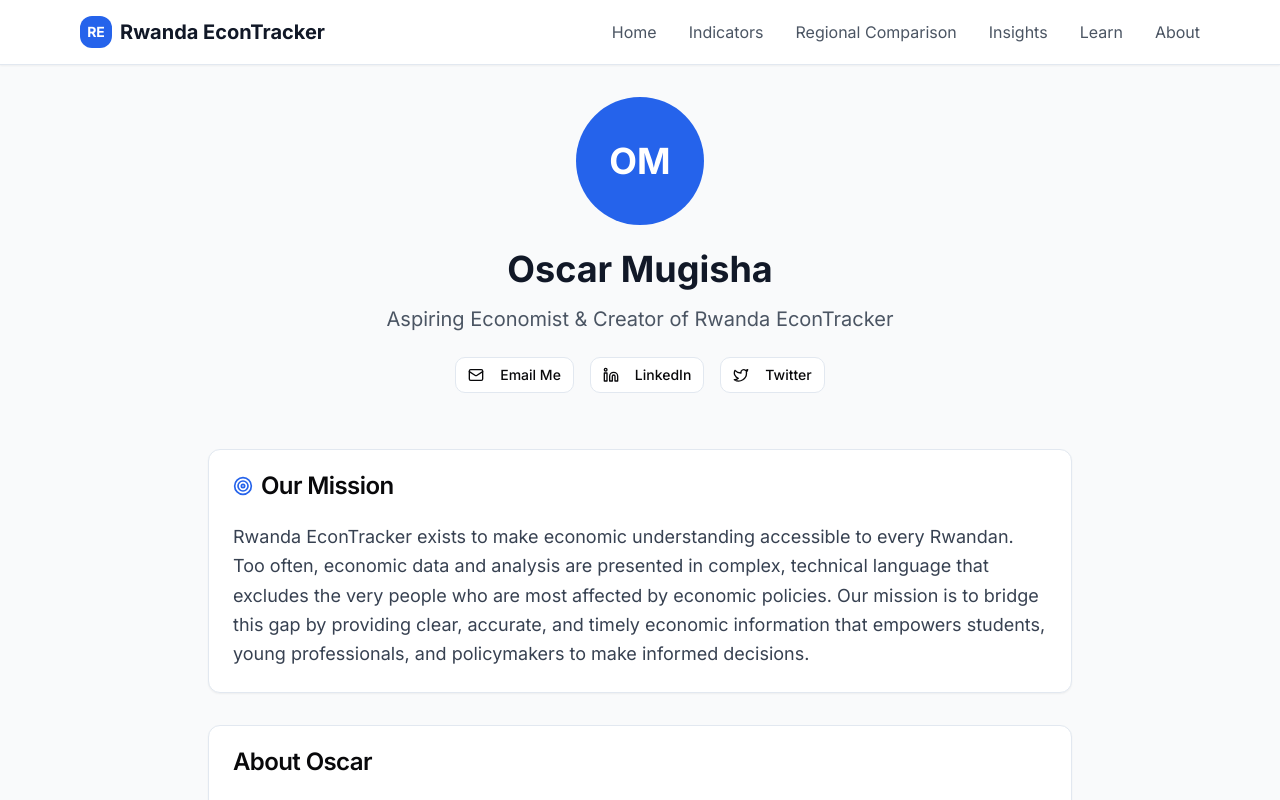
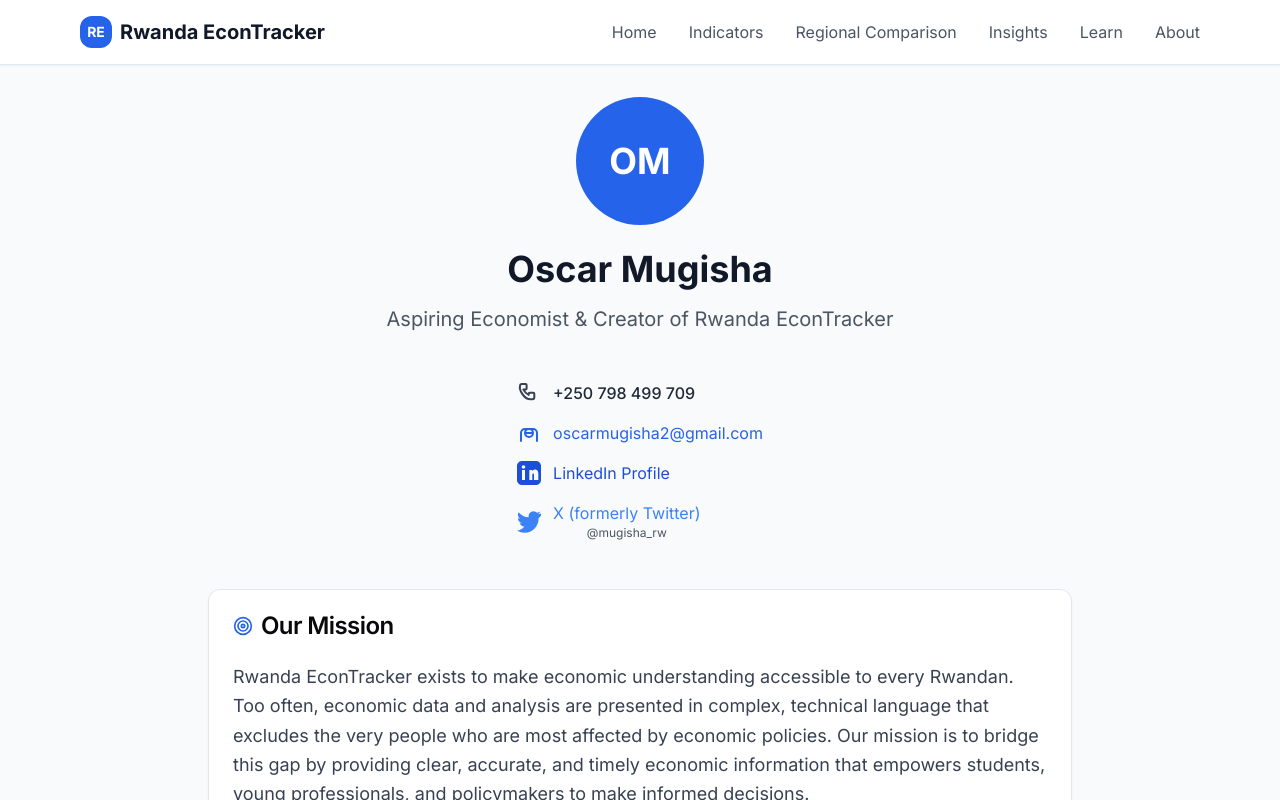
Before and after one commit to oscar1mugisha/rwanda-econtracker1, a Next.js app: page /about in a window 1280 px wide. Shown: the top 800 px of the page. Built offline with nearby package versions, Linux system fonts and the light colour scheme.

Commit message:
Update page.tsx

```diff
--- a/app/about/page.tsx
+++ b/app/about/page.tsx
@@ -16,27 +16,87 @@ export default function AboutPage() {
           <h1 className="text-4xl font-bold text-gray-900 mb-4">Oscar Mugisha</h1>
           <p className="text-xl text-gray-600 mb-6">Aspiring Economist & Creator of Rwanda EconTracker</p>
           <div className="flex justify-center space-x-4">
-            <a href="mailto:oscarmugisha250@gmail.com" target="_blank" rel="noopener noreferrer">
-  <Button variant="outline" size="sm" className="w-full justify-start mb-2">
-    <Mail className="mr-2 h-4 w-4" />
-    Email Me
-  </Button>
-</a>
+            <div className="flex flex-col space-y-4 mt-6 max-w-md">
+  {/* Phone */}
+  <div className="flex items-center space-x-3">
+    <svg
+      xmlns="http://www.w3.org/2000/svg"
+      className="h-6 w-6 text-gray-700"
+      fill="none"
+      viewBox="0 0 24 24"
+      stroke="currentColor"
+      strokeWidth={2}
+    >
+      <path
+        strokeLinecap="round"
+        strokeLinejoin="round"
+        d="M3 5a2 2 0 012-2h3.6a1 1 0 011 1v3.6a1 1 0 01-1 1H6.41a12.042 12.042 0 005.292 5.292v-1.188a1 1 0 011-1h3.6a1 1 0 011 1v3.6a2 2 0 01-2 2h-1.578c-8.04 0-10.912-10.912-10.912-10.912z"
+      />
+    </svg>
+    <span className="text-gray-800 font-medium">+250 798 499 709</span>
+  </div>
 
-<a href="https://www.linkedin.com/in/oscarmugisha/" target="_blank" rel="noopener noreferrer">
-  <Button variant="outline" size="sm" className="w-full justify-start mb-2">
-    <Linkedin className="mr-2 h-4 w-4" />
-    LinkedIn
-  </Button>
-</a>
+  {/* Email */}
+  <a
+    href="mailto:oscarmugisha2@gmail.com"
+    className="flex items-center space-x-3 text-blue-600 hover:underline"
+  >
+    <svg
+      xmlns="http://www.w3.org/2000/svg"
+      className="h-6 w-6"
+      fill="none"
+      viewBox="0 0 24 24"
+      stroke="currentColor"
+      strokeWidth={2}
+    >
+      <path
+        strokeLinecap="round"
+        strokeLinejoin="round"
+        d="M16 12H8m8 0a4 4 0 10-8 0 4 4 0 008 0zm4 8v-8a4 4 0 00-4-4H8a4 4 0 00-4 4v8"
+      />
+    </svg>
+    <span>oscarmugisha2@gmail.com</span>
+  </a>
 
-{/* Optional: Remove this Twitter block if you don’t use Twitter */}
-<a href="https://twitter.com/oscarmugisha" target="_blank" rel="noopener noreferrer">
-  <Button variant="outline" size="sm" className="w-full justify-start">
-    <Twitter className="mr-2 h-4 w-4" />
-    Twitter
-  </Button>
-</a>
+  {/* LinkedIn */}
+  <a
+    href="https://www.linkedin.com/in/oscar-mugisha1?utm_source=share&utm_campaign=share_via&utm_content=profile&utm_medium=android_app"
+    target="_blank"
+    rel="noopener noreferrer"
+    className="flex items-center space-x-3 text-blue-700 hover:underline"
+  >
+    <svg
+      xmlns="http://www.w3.org/2000/svg"
+      className="h-6 w-6"
+      fill="currentColor"
+      viewBox="0 0 24 24"
+    >
+      <path d="M19 0h-14c-2.76 0-5 2.24-5 5v14c0 2.76 2.24 5 5 5h14c2.76 0 5-2.24 5-5v-14c0-2.76-2.24-5-5-5zm-11 19h-3v-10h3v10zm-1.5-11.25c-.97 0-1.75-.78-1.75-1.75S5.53 4.25 6.5 4.25 8.25 5.03 8.25 6 7.47 7.75 6.5 7.75zm13.5 11.25h-3v-5.5c0-1.33-1.67-1.23-1.67 0v5.5h-3v-10h3v1.37c1.39-2.58 6-2.78 6 2.47v6.16z" />
+    </svg>
+    <span>LinkedIn Profile</span>
+  </a>
+
+  {/* X (formerly Twitter) */}
+  <a
+    href="https://x.com/mugisha_rw?t=IDtLIhSLQIWhpQpQUZJGnw&s=08"
+    target="_blank"
+    rel="noopener noreferrer"
+    className="flex items-center space-x-3 text-blue-500 hover:underline"
+  >
+    <svg
+      xmlns="http://www.w3.org/2000/svg"
+      className="h-6 w-6"
+      fill="currentColor"
+      viewBox="0 0 24 24"
+    >
+      <path d="M23.954 4.569c-.885.39-1.83.654-2.825.775a4.958 4.958 0 002.163-2.723 9.865 9.865 0 01-3.127 1.195 4.916 4.916 0 00-8.38 4.482 13.948 13.948 0 01-10.141-5.146 4.822 4.822 0 001.523 6.574 4.897 4.897 0 01-2.228-.616c-.054 2.281 1.581 4.415 3.949 4.89a4.935 4.935 0 01-2.224.084 4.925 4.925 0 004.604 3.417A9.867 9.867 0 010 21.543a13.94 13.94 0 007.548 2.209c9.056 0 14.004-7.496 14.004-13.986 0-.21 0-.423-.015-.633a9.936 9.936 0 002.46-2.548l-.001-.001z" />
+    </svg>
+    <div>
+      <span>X (formerly Twitter)</span>
+      <p className="text-xs text-gray-600">@mugisha_rw</p>
+    </div>
+  </a>
+</div>
 
           </div>
         </div>
```
